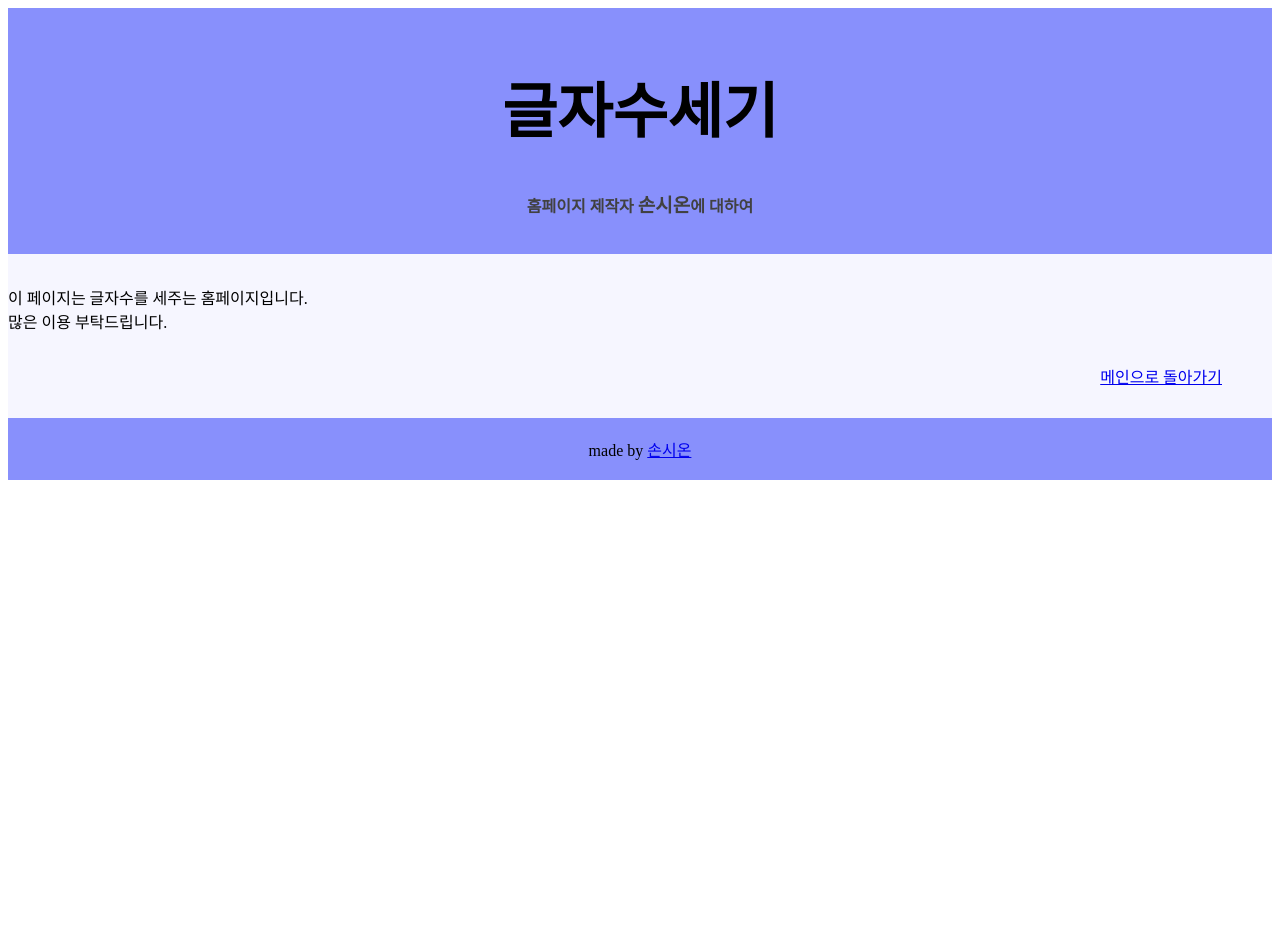
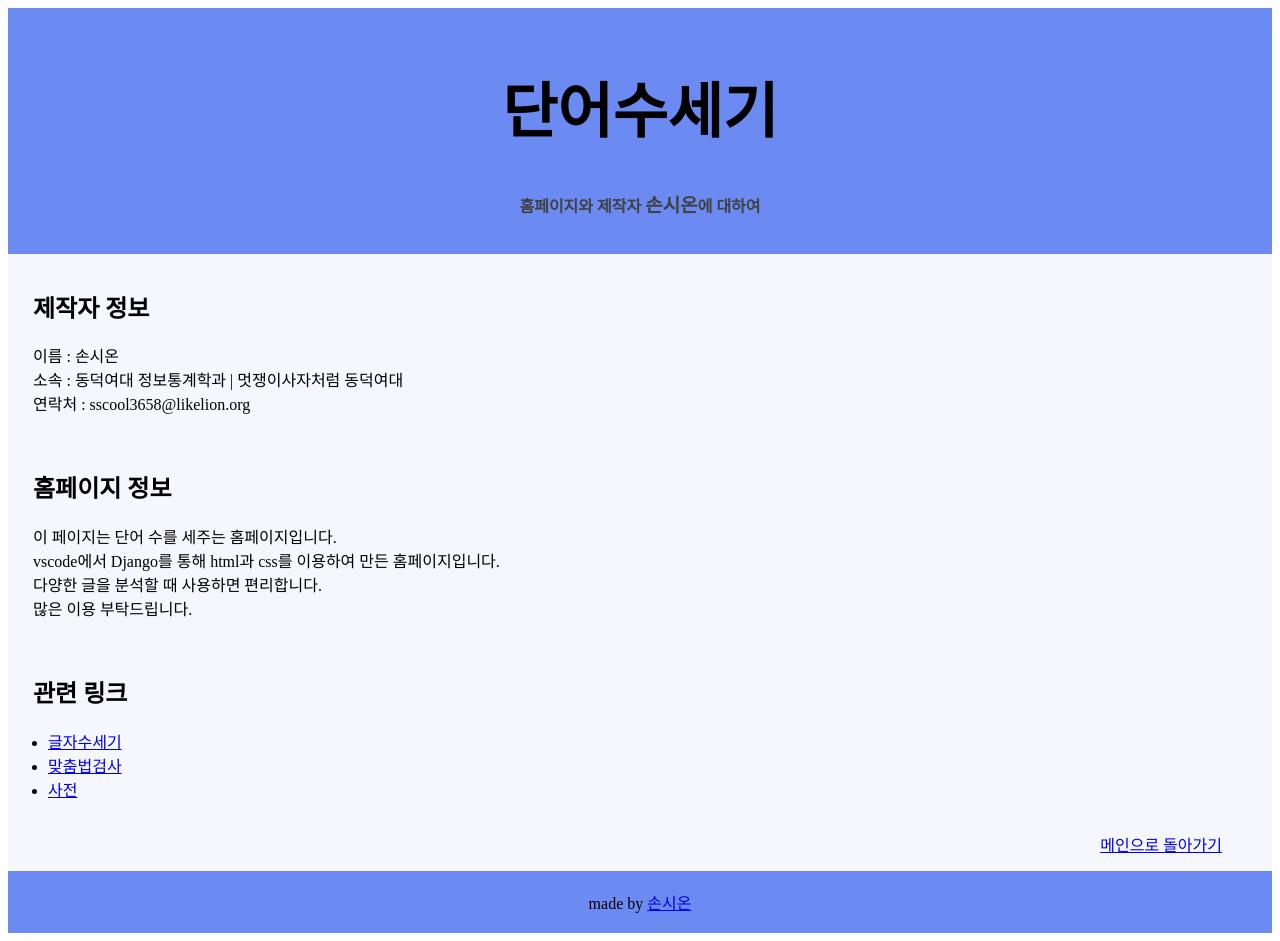
Before and after one commit to oni-ss/hw0509_wordcount, a Django app: page /about/ in a window 1280 px wide. Before the commit the page ends 480 px from the top, so only its background shows below. Run offline with Django 3.2, Linux system fonts and the light colour scheme; some web fonts are replaced.

Commit message:
maybe last

```diff
--- a/wordcount/static/css/aboutstyle.css
+++ b/wordcount/static/wordcountcss/aboutstyle.css
@@ -1,6 +1,6 @@
 .header {
     text-align: center;
-    background-color:#8890fc;
+    background-color:#6b8bf3;
     padding:15px;
 }
 
@@ -10,7 +10,7 @@
 
 .realbody {
     background-color:#f6f6ff;
-    padding: 15px 0px;
+    padding-top:15px;
 }
 
 #subheader {
@@ -21,13 +21,17 @@
     font-size:19px;
 }
 
+.information {
+    padding-left:25px;
+}
+
 .tomain {
     padding: 15px 50px;
     text-align: right;
 }
 
 footer {
-    background-color:#8890fc;
+    background-color:#6b8bf3;
     padding:3px;
     text-align: center;
 }
--- a/wordcount/static/css/homestyle.css
+++ b/wordcount/static/wordcountcss/homestyle.css
@@ -3,7 +3,7 @@
 }
 
 .header {
-    background-color:#8890fc;
+    background-color:#6b8bf3;
     padding:15px;
 }
 
@@ -21,7 +21,7 @@
 }
 
 footer {
-    background-color:#8890fc;
+    background-color:#6b8bf3;
     padding:3px;
 }
 
--- a/wordcount/static/css/resultstyle.css
+++ b/wordcount/static/wordcountcss/resultstyle.css
@@ -1,6 +1,6 @@
 .header {
     text-align: center;
-    background-color:#8890fc;
+    background-color:#6b8bf3;
     padding:15px;
 }
 
@@ -37,7 +37,7 @@
 }
 
 footer {
-    background-color:#8890fc;
+    background-color:#6b8bf3;
     padding:3px;
     text-align: center;
 }
--- a/wordcount/templates/about.html
+++ b/wordcount/templates/about.html
@@ -1,8 +1,8 @@
 {% load static %}
 <html>
 <head>
-    <title>WORDCOUNT - 손시온</title>
-    <link href="{% static 'css/aboutstyle.css' %}" rel="stylesheet">
+    <title>WORDCOUNT - 정보</title>
+    <link href="{% static 'wordcountcss/aboutstyle.css' %}" rel="stylesheet">
     <style>
         @font-face { font-family: 'KyoboHand'; src: url('https://cdn.jsdelivr.net/gh/projectnoonnu/noonfonts_20-04@1.0/KyoboHand.woff') format('woff'); font-weight: normal; font-style: normal; }
         @font-face { font-family: 'netmarbleL'; src: url('https://cdn.jsdelivr.net/gh/projectnoonnu/noonfonts_four@1.1/netmarbleL.woff') format('woff'); font-weight: normal; font-style: normal; }
@@ -11,15 +11,31 @@
 </head>
 <body>
     <div class="header" style="font-family:netmarbleB">
-        <h1 id="mainheader">글자수세기</h1>
-        <h4 id="subheader">홈페이지 제작자 <a id="me">손시온</a>에 대하여</h4>
+        <h1 id="mainheader">단어수세기</h1>
+        <h4 id="subheader">홈페이지와 제작자 <a id="me">손시온</a>에 대하여</h4>
     </div>
     <div class="realbody" style="font-family:netmarbleL">
-    <p>이 페이지는 글자수를 세주는 홈페이지입니다.
-    <br>많은 이용 부탁드립니다.</p>
-
+    <div class="information">
+        <h2>제작자 정보</h2>
+        <p>이름 : 손시온
+        <br>소속 : 동덕여대 정보통계학과 | 멋쟁이사자처럼 동덕여대
+        <br>연락처 : sscool3658@likelion.org</p>
+        <br><h2>홈페이지 정보</h2>
+        <p>이 페이지는 단어 수를 세주는 홈페이지입니다.
+        <br>vscode에서 Django를 통해 html과 css를 이용하여 만든 홈페이지입니다.
+        <br>다양한 글을 분석할 때 사용하면 편리합니다.
+        <br>많은 이용 부탁드립니다.</p>
+        <br><h2>관련 링크</h2>
+    </div>
+        <div class="link">
+        <ul>
+            <li><a target="_blank" href="https://search.naver.com/search.naver?sm=tab_hty.top&where=nexearch&query=%EB%84%A4%EC%9D%B4%EB%B2%84+%EA%B8%80%EC%9E%90%EC%88%98%EC%84%B8%EA%B8%B0&oquery=%EB%84%A4%EC%9D%B4%EB%B2%84+%EA%B8%80%EC%9E%90%EC%88%98%EC%84%B8%EA%B8%B0&tqi=UrS78sprvOsssshKV0sssssst6G-214157">글자수세기</a></li>
+            <li><a target="_blank" href="https://search.naver.com/search.naver?where=nexearch&sm=tab_etc&mra=bkgy&query=%EB%A7%9E%EC%B6%A4%EB%B2%95%EA%B2%80%EC%82%AC%EA%B8%B0">맞춤법검사</a></li>
+            <li><a target="_blank" href="https://dict.naver.com/">사전</a></li>
+        </ul>
+        </div>
     <div class="tomain">
-        <a href="{%url 'home'%}" style="font-family:netmarbleL">메인으로 돌아가기</a>
+        <a href="{%url 'home'%}">메인으로 돌아가기</a>
     </div>
     </div>
 </body>
--- a/wordcount/templates/result.html
+++ b/wordcount/templates/result.html
@@ -2,7 +2,7 @@
 <html>
 <head>
     <title>WORDCOUNT - 결과</title>
-    <link href="{% static 'css/resultstyle.css' %}" rel="stylesheet">
+    <link href="{% static 'wordcountcss/resultstyle.css' %}" rel="stylesheet">
     <style>
         @font-face { font-family: 'KyoboHand'; src: url('https://cdn.jsdelivr.net/gh/projectnoonnu/noonfonts_20-04@1.0/KyoboHand.woff') format('woff'); font-weight: normal; font-style: normal; }
         @font-face { font-family: 'netmarbleL'; src: url('https://cdn.jsdelivr.net/gh/projectnoonnu/noonfonts_four@1.1/netmarbleL.woff') format('woff'); font-weight: normal; font-style: normal; }
@@ -11,7 +11,7 @@
 </head>
 <body>
     <div class="header">
-        <h1 id="mainheader" style="font-family:netmarbleB">글자수세기</h1>
+        <h1 id="mainheader" style="font-family:netmarbleB">단어수세기</h1>
     </div>
     <div class="realbody">
         <div class="wordcount">
```
Also changed, not shown: wordcount/templates/home.html (+5 -6 lines).
